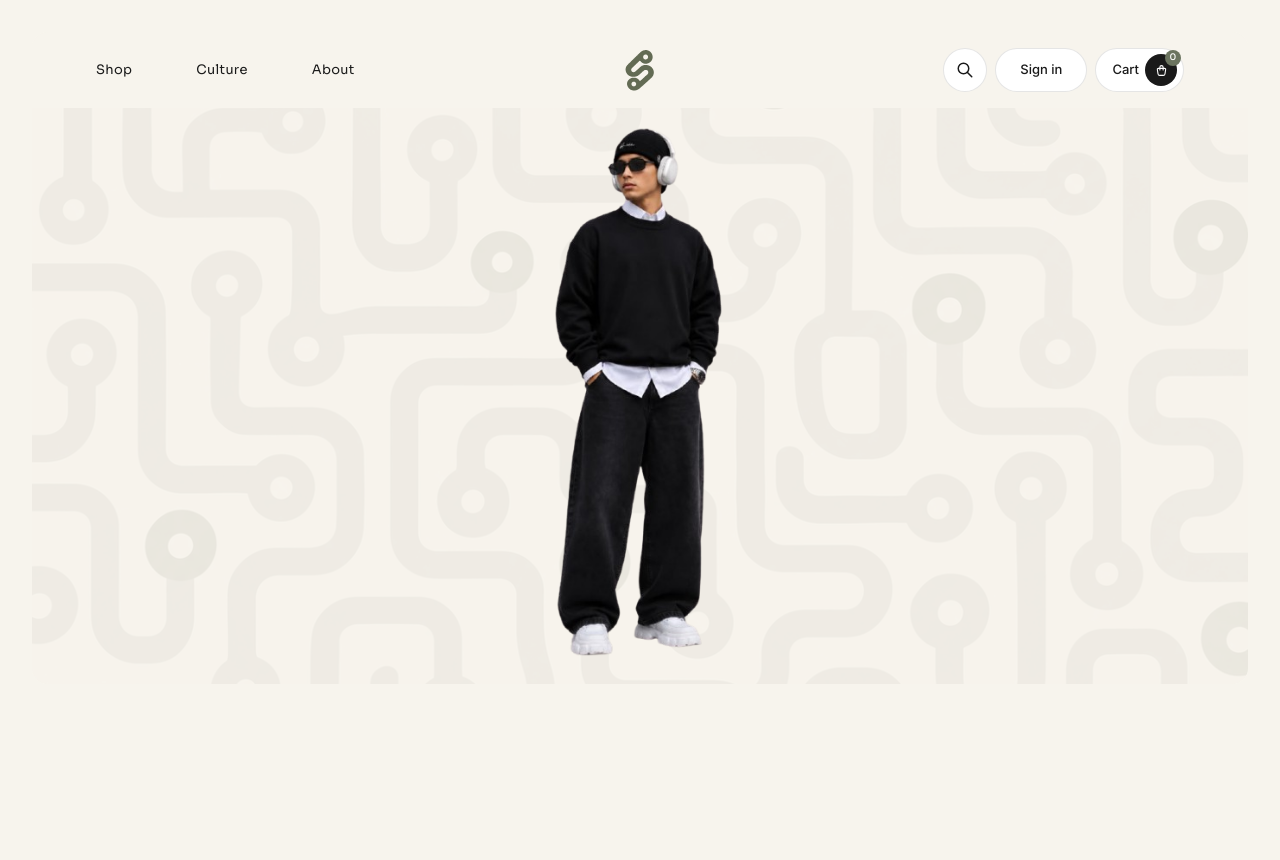
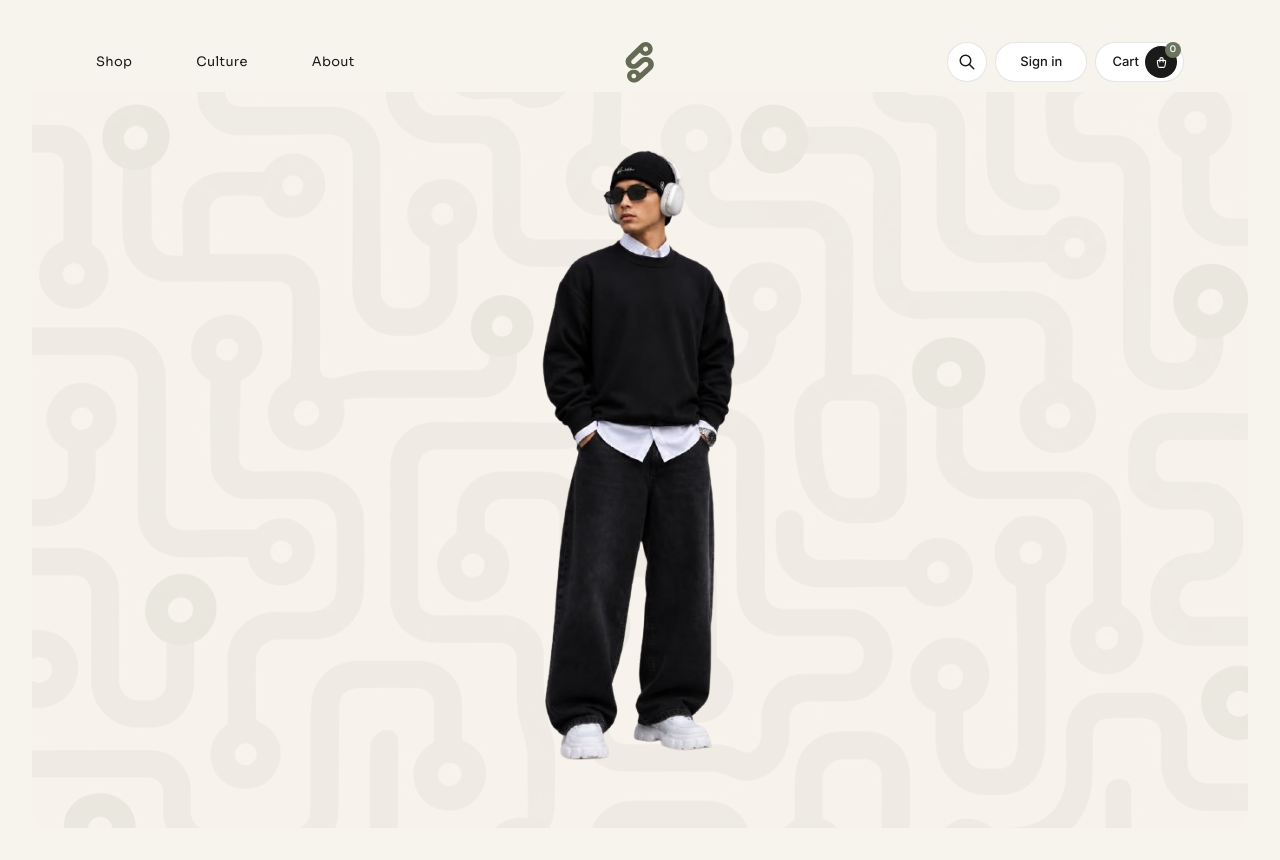
Before and after one commit to 0xkhingx/circuits-and-soles, a Next.js app: page / in a window 1280 px wide. Before the commit the page ends 800 px from the top, so only its background shows below. Built offline with nearby package versions, Linux system fonts and the light colour scheme.

Commit message:
feat: viewport-filling hero, slimmer nav

```diff
--- a/app/page.tsx
+++ b/app/page.tsx
@@ -7,8 +7,8 @@ export default function Home() {
       <div className="mx-auto max-w-7xl overflow-hidden rounded-2xl bg-bg-primary">
         <Nav />
 
-        {/* Hero: model centered, background full-bleed */}
-        <section className="relative overflow-hidden bg-concrete/50">
+        {/* Hero: model centered, viewport-filling stage */}
+        <section className="relative flex min-h-[calc(100svh-64px)] items-center justify-center overflow-hidden bg-concrete/50">
           <Image
             src="/assets/patterns/circuit-tile.png"
             alt=""
@@ -21,7 +21,7 @@ export default function Home() {
             alt="Streetwear fit — black sweatshirt, wide denim, white sneakers"
             width={720}
             height={900}
-            className="relative mx-auto h-auto max-h-[72vh] w-auto object-contain"
+            className="relative h-auto max-h-[calc(100svh-96px)] w-auto object-contain"
             priority
           />
         </section>
--- a/components/nav.tsx
+++ b/components/nav.tsx
@@ -14,7 +14,7 @@ const cartCount = 0;
 
 export function Nav() {
   return (
-    <div className="relative flex items-center justify-between px-5 py-4 md:px-8">
+    <div className="relative flex items-center justify-between px-5 py-2.5 md:px-8">
       {/* Left cluster: core IA links */}
       <div className="flex min-w-0 items-center">
         <nav className="hidden min-w-0 items-center gap-8 whitespace-nowrap text-[13px] tracking-wide text-charcoal lg:flex">
@@ -51,7 +51,7 @@ export function Nav() {
         <Link
           href="/shop"
           aria-label="Search"
-          className="flex h-11 w-11 items-center justify-center rounded-full border border-black/10 bg-white text-charcoal"
+          className="flex h-10 w-10 items-center justify-center rounded-full border border-black/10 bg-white text-charcoal"
         >
           <SearchIcon size={18} stroke={2} />
         </Link>
@@ -59,21 +59,21 @@ export function Nav() {
           <Link
             href="/account"
             aria-label="Account"
-            className="flex h-11 w-11 items-center justify-center rounded-full bg-charcoal text-white"
+            className="flex h-10 w-10 items-center justify-center rounded-full bg-charcoal text-white"
           >
             <UserIcon size={18} stroke={2} />
           </Link>
         ) : (
           <Link
             href="/login"
-            className="hidden h-11 items-center rounded-full border border-black/10 bg-white px-5 text-[13px] font-medium text-charcoal sm:flex"
+            className="hidden h-10 items-center rounded-full border border-black/10 bg-white px-5 text-[13px] font-medium text-charcoal sm:flex"
           >
             Sign in
           </Link>
         )}
         <Link
           href="/checkout"
-          className="flex h-11 items-center gap-1.5 rounded-full border border-black/10 bg-white pl-4 pr-1.5 text-[13px] font-medium text-charcoal"
+          className="flex h-10 items-center gap-1.5 rounded-full border border-black/10 bg-white pl-4 pr-1.5 text-[13px] font-medium text-charcoal"
         >
           Cart
           <span className="relative flex h-6 w-6 items-center justify-center rounded-full bg-charcoal text-white">
```
